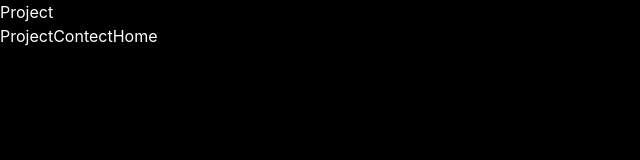
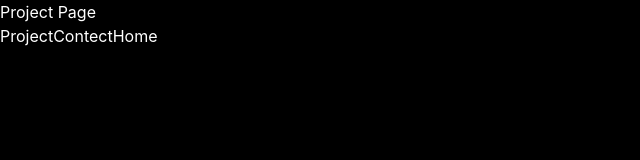
Before and after one commit to Devrajjangid007/New-Add-App, a React (Vite) app: page /project in a window 1280 px wide. Shown: the top 160 px of the page, without its empty margins (0-640 px from the left). Built offline with nearby package versions, Linux system fonts and the light colour scheme.

Commit message:
Update Project.jsx

```diff
--- a/src/Pages/Project.jsx
+++ b/src/Pages/Project.jsx
@@ -2,7 +2,7 @@ import React from 'react'
 
 const Project = () => {
   return (
-    <div>Project</div>
+    <div>Project Page</div>
   )
 }
 
```
